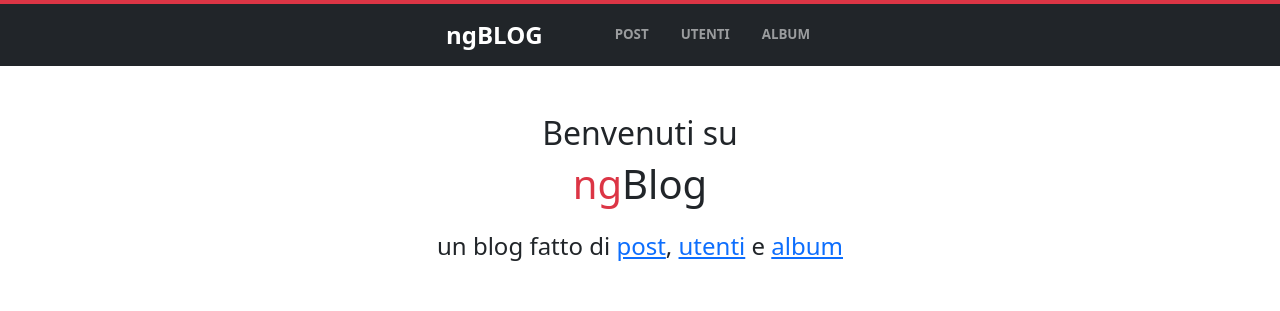
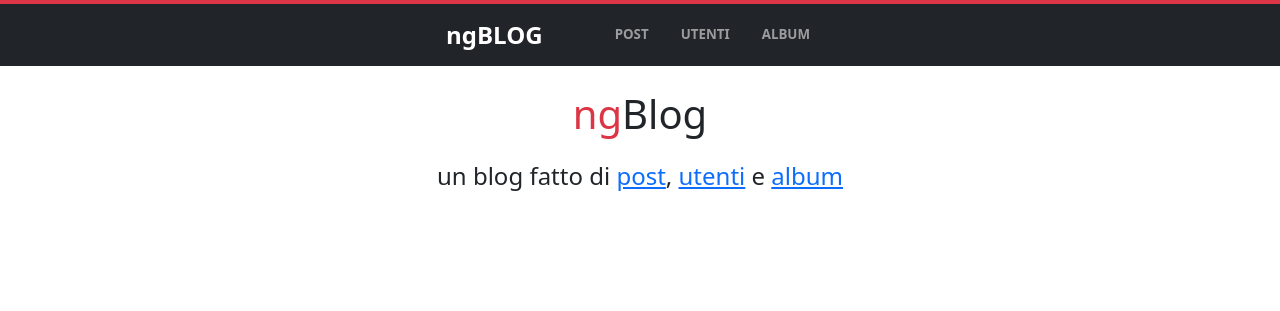
Before and after one commit to jumanjix/ngBlog, an Angular app: page / in a window 1280 px wide. Shown: the top 311 px of the page. Built offline with nearby package versions, Linux system fonts and the light colour scheme.

Commit message:
aggiunta header component

```diff
--- a/src/app/app.component.html
+++ b/src/app/app.component.html
@@ -1,3 +1,4 @@
 <app-navbar></app-navbar>
+<app-header></app-header>
 <router-outlet></router-outlet>
 <app-footer></app-footer>
--- a/src/app/app.module.ts
+++ b/src/app/app.module.ts
@@ -14,6 +14,7 @@ import { FormsModule } from '@angular/forms';
 import { NgbModule } from '@ng-bootstrap/ng-bootstrap';
 import { ModalComponent } from './modal/modal.component';
 import { AlbumModalComponent } from './album-modal/album-modal.component';
+import { HeaderComponent } from './header/header.component';
 
 @NgModule({
   declarations: [
@@ -25,7 +26,8 @@ import { AlbumModalComponent } from './album-modal/album-modal.component';
     AlbumsComponent,
     HomeComponent,
     ModalComponent,
-    AlbumModalComponent
+    AlbumModalComponent,
+    HeaderComponent
   ],
   imports: [
     BrowserModule,
--- /dev/null
+++ b/src/app/header/header.component.html
@@ -0,0 +1,3 @@
+<div class="container-fluid text-center mt-4 mb-2 header">
+    <h1><span class="text-danger">ng</span>Blog</h1>
+</div>
--- /dev/null
+++ b/src/app/header/header.component.ts
@@ -0,0 +1,15 @@
+import { Component, OnInit } from '@angular/core';
+
+@Component({
+  selector: 'app-header',
+  templateUrl: './header.component.html',
+  styleUrls: ['./header.component.css']
+})
+export class HeaderComponent implements OnInit {
+
+  constructor() { }
+
+  ngOnInit(): void {
+  }
+
+}
--- a/src/app/home/home.component.html
+++ b/src/app/home/home.component.html
@@ -1,8 +1,8 @@
-<div class="container-fluid text-center my-5">
-
-        <h2>Benvenuti su</h2>
-        <h1><span class="text-danger">ng</span>Blog</h1>
-        <h4 class="mt-4">un blog fatto di <a routerLink="posts">post</a>, <a routerLink="users">utenti</a> e <a routerLink="albums">album</a></h4>
-
+<div class="container-fluid text-center my-3">
+        <h4 class="mt-4">un blog fatto di
+                <a routerLink="posts">post</a>,
+                <a routerLink="users">utenti</a> e
+                <a routerLink="albums">album</a>
+        </h4>
 </div>
-<br><br><br><br><br><br><br><br>
+<br><br><br><br><br><br><br><br><br><br><br><br>
```
Also changed, not shown: src/app/header/header.component.css (added), 1 other file (tests, documents, lock files or other folders).
